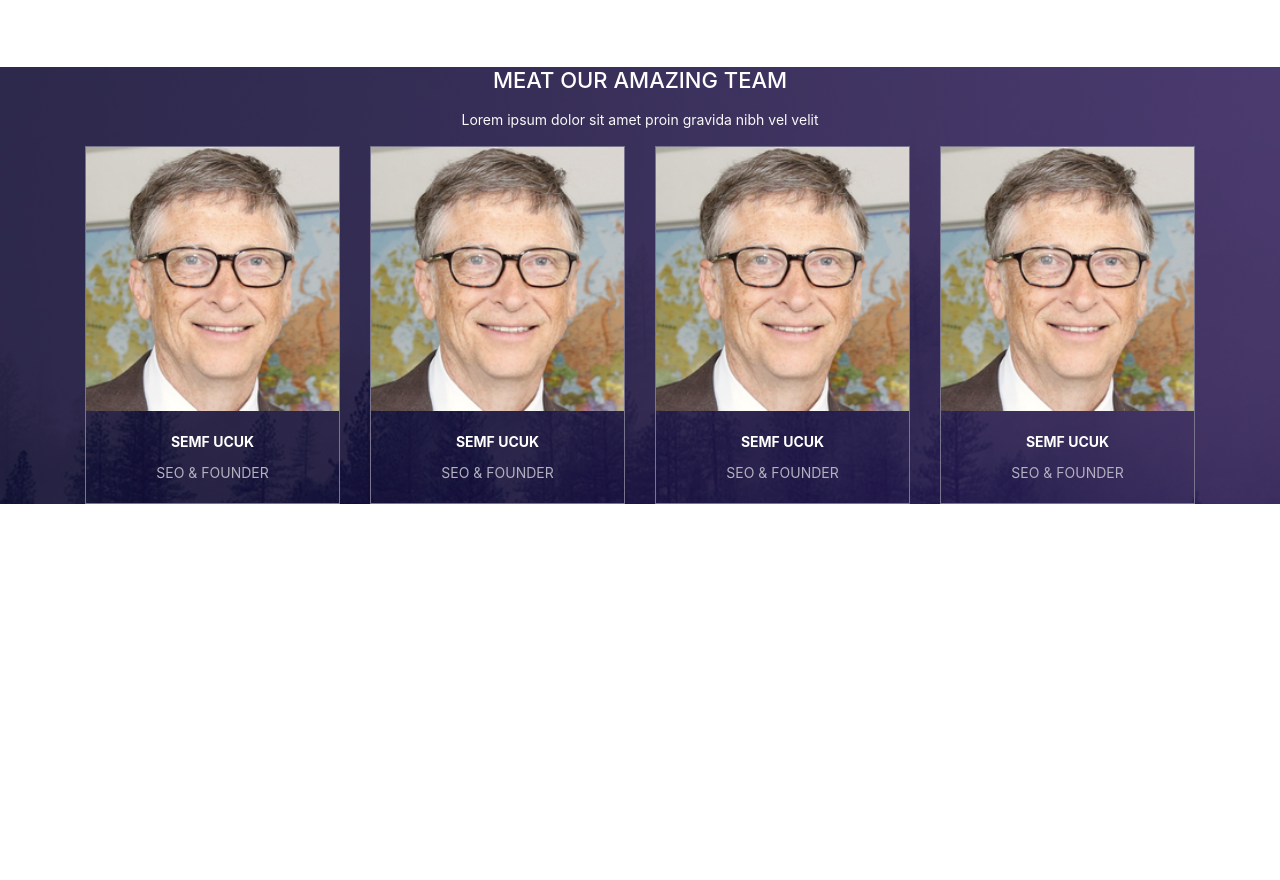
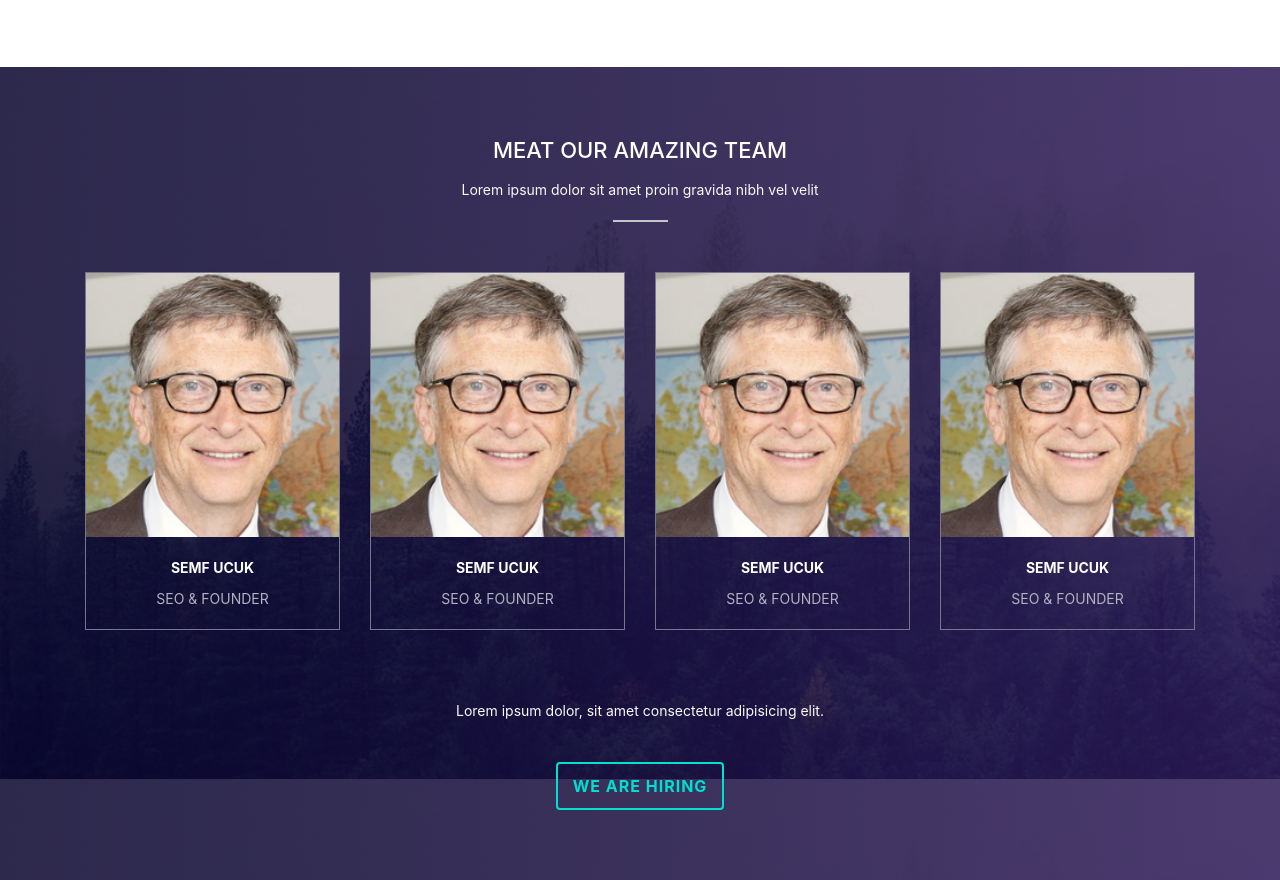
Before and after one commit to andrjuxa201185/psd-makeup-tajam, a plain HTML site: page index.html in a window 1280 px wide. Shown: the part 2434-3314 px from the top of the page. Before the commit the page ends 2938 px from the top, so only its background shows below. Drawn offline with Linux system fonts and the light colour scheme.

Commit message:
team start edit

```diff
--- a/index.html
+++ b/index.html
@@ -249,12 +249,12 @@
                 </div>
             </div>
 
-            <!-- <p class="text-center">
+            <p class="text-center bottom-p">
                 Lorem ipsum dolor, sit amet consectetur adipisicing elit.
             </p>
             <div class="row justify-content-center">
                 <a href="" class="a-learn-more">we are hiring</a>
-            </div> -->
+            </div>
 
         </section>
 
--- a/style/style.css
+++ b/style/style.css
@@ -113,15 +113,15 @@ section.video .wrapper-video{
 /* expertise */
 section.expertise{
     background-color: white;
+    padding-top: 65px;
+    padding-bottom: 70px;
 }
 .expertise-row{
-    margin-bottom: 70px;
     margin-top: 50px;
 }
 .expertise h2{
     font-size: 22px;
     text-transform: uppercase;
-    margin-top: 65px;
 }
 .expertise p{
     font-size: 14px;
@@ -134,7 +134,6 @@ section.expertise{
     background-color: #c6c4c9;
     display: block;
     margin: 20px auto 50px auto;
-
 }
 .expertise-block{
     border-right: solid 1px #ebebeb;
@@ -158,18 +157,26 @@ section.expertise{
 
 /* team */
 section.our-team{
+    padding: 70px 0;
     background-image: url(../images/team-bg.png);
 }
 section.our-team >h2{
     text-transform: uppercase;
     color: white;
     font-size: 22px;
-    margin-top: 70px;
 }
 section.our-team >p{
     margin-top: 15px;
     font-size: 14px;
     color: #f9f9f9;
+}
+section.our-team >p:first-of-type::after{
+    content: '';
+    width: 55px;
+    height: 2px;
+    background-color: #c6c4c9;
+    display: block;
+    margin: 20px auto 50px auto;
 }
 .person{
     border: solid 1px #7a758e;
@@ -194,3 +201,7 @@ section.our-team >p{
     margin-top: 10px;
     margin-bottom: 20px;
 }
+.our-team .bottom-p{
+    margin-top: 70px;
+
+}
```
